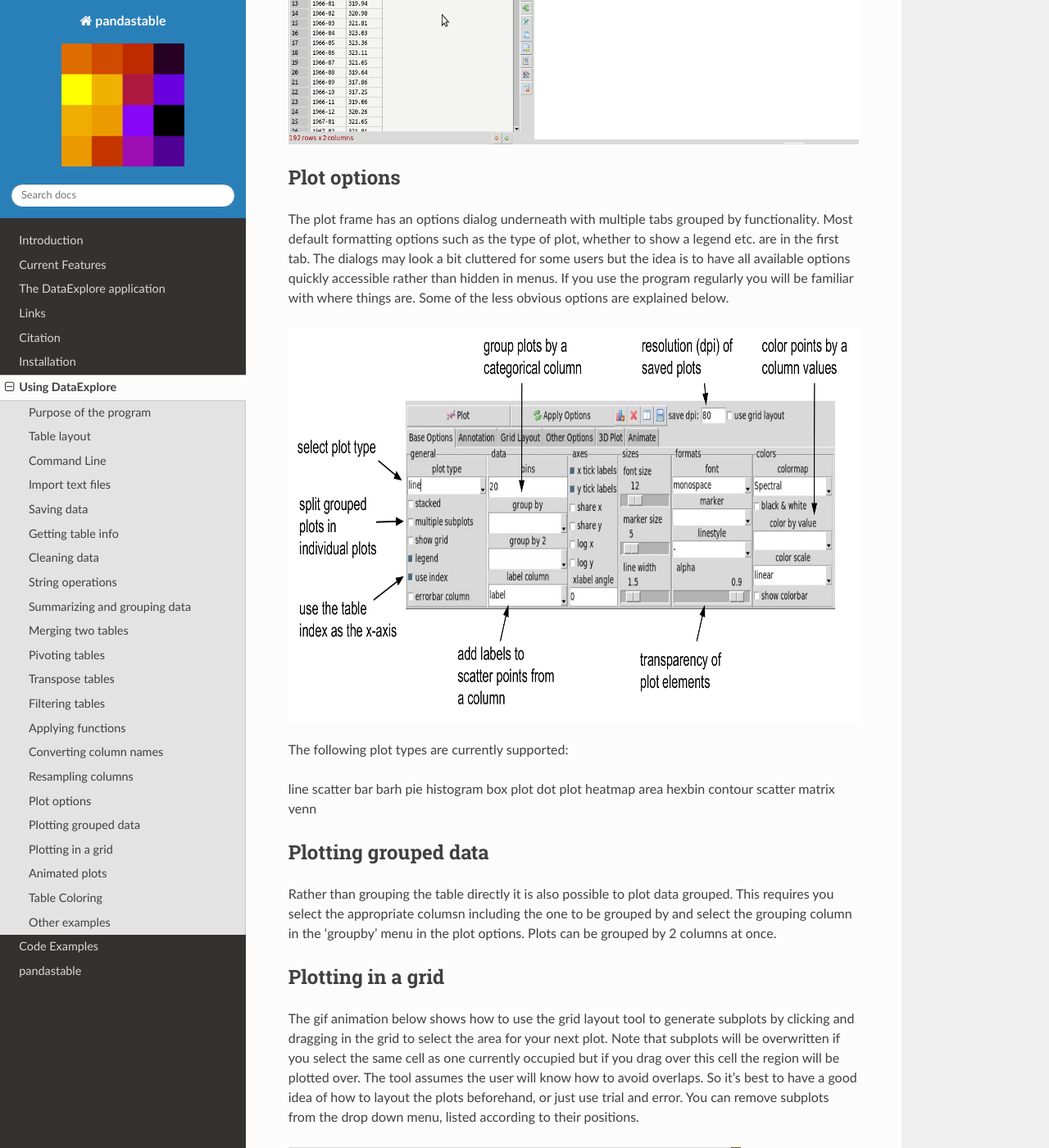
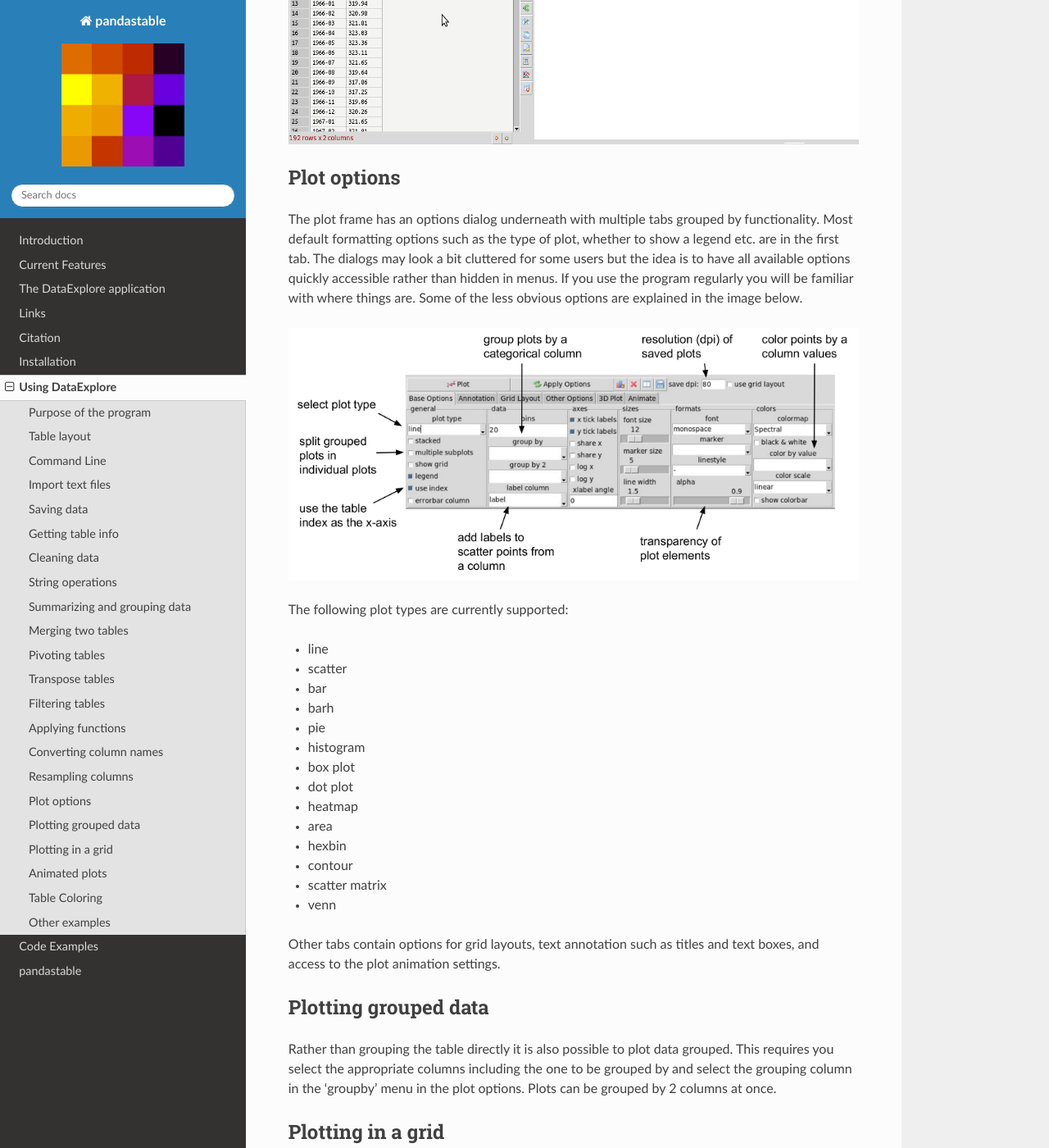
Before and after one commit to dmnfarrell/pandastable, a Sphinx documentation site: the page built from doc/source/dataexplore.rst, in a window 1280 px wide and 1400 px high, scrolled down 6856 px. Shown: the whole window at 82% size. Built offline with Sphinx 7.4.7 and the Read the Docs theme 2.0.0, drawn with Linux system fonts in a browser that asks for light colours.

```diff
--- a/doc/source/dataexplore.rst
+++ b/doc/source/dataexplore.rst
@@ -158,32 +158,33 @@ Resampling is a way to average data over specific windows or periods. It is a po
 Plot options
 ------------
 
-The plot frame has an options dialog underneath with multiple tabs grouped by functionality. Most default formatting options such as the type of plot, whether to show a legend etc. are in the first tab. The dialogs may look a bit cluttered for some users but the idea is to have all available options quickly accessible rather than hidden in menus. If you use the program regularly you will be familiar with where things are. Some of the less obvious options are explained below.
+The plot frame has an options dialog underneath with multiple tabs grouped by functionality. Most default formatting options such as the type of plot, whether to show a legend etc. are in the first tab. The dialogs may look a bit cluttered for some users but the idea is to have all available options quickly accessible rather than hidden in menus. If you use the program regularly you will be familiar with where things are. Some of the less obvious options are explained in the image below.
 
 .. image:: plot_options.png
-      :scale: 60 %
 
 The following plot types are currently supported:
 
-line
-scatter
-bar
-barh
-pie
-histogram
-box plot
-dot plot
-heatmap
-area
-hexbin
-contour
-scatter matrix
-venn
+* line
+* scatter
+* bar
+* barh
+* pie
+* histogram
+* box plot
+* dot plot
+* heatmap
+* area
+* hexbin
+* contour
+* scatter matrix
+* venn
+
+Other tabs contain options for grid layouts, text annotation such as titles and text boxes, and access to the plot animation settings.
 
 Plotting grouped data
 ---------------------
 
-Rather than grouping the table directly it is also possible to plot data grouped. This requires you select the appropriate columsn including the one to be grouped by and select the grouping column in the 'groupby' menu in the plot options. Plots can be grouped by 2 columns at once.
+Rather than grouping the table directly it is also possible to plot data grouped. This requires you select the appropriate columns including the one to be grouped by and select the grouping column in the 'groupby' menu in the plot options. Plots can be grouped by 2 columns at once.
 
 Plotting in a grid
 ------------------
```
Also changed, not shown: 2 other files.
